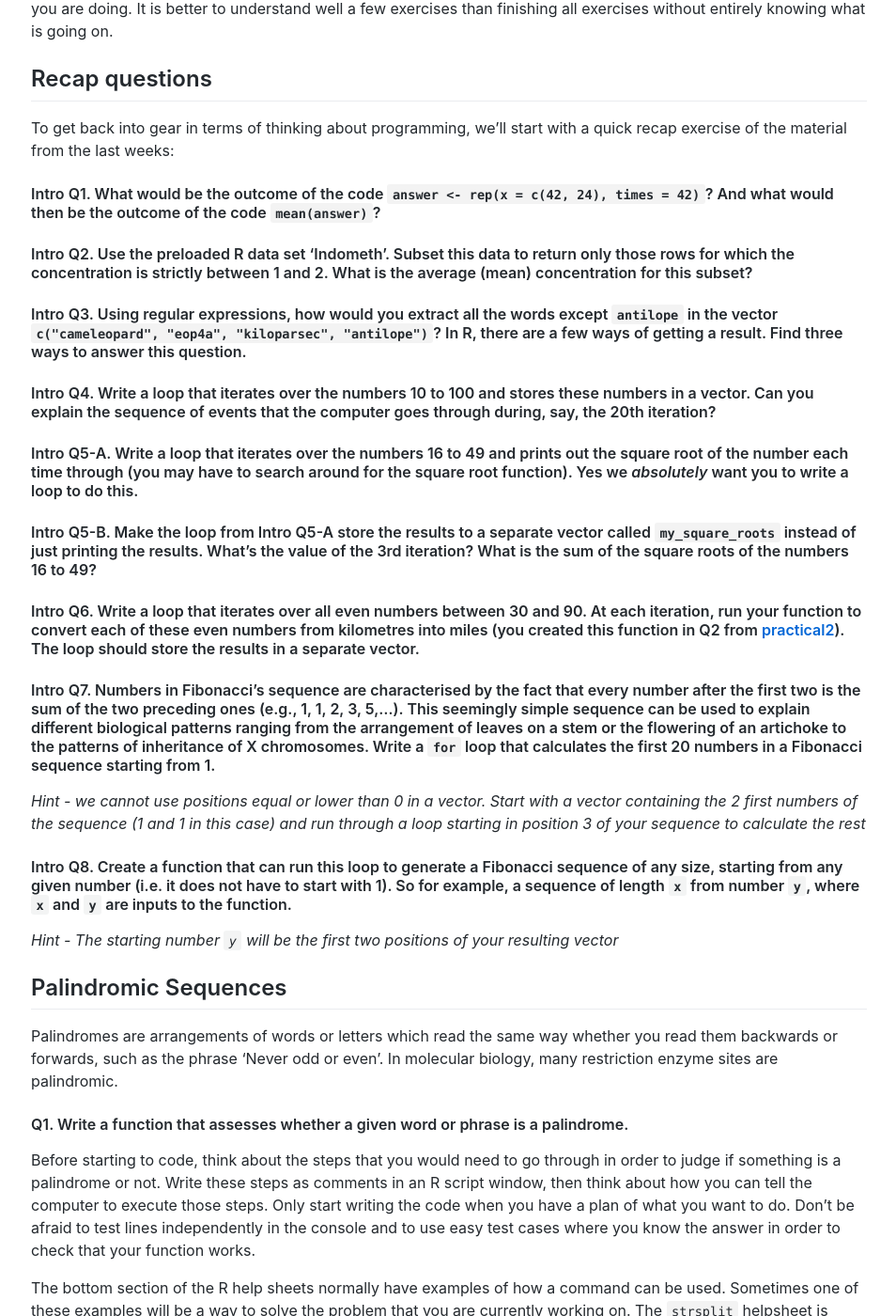
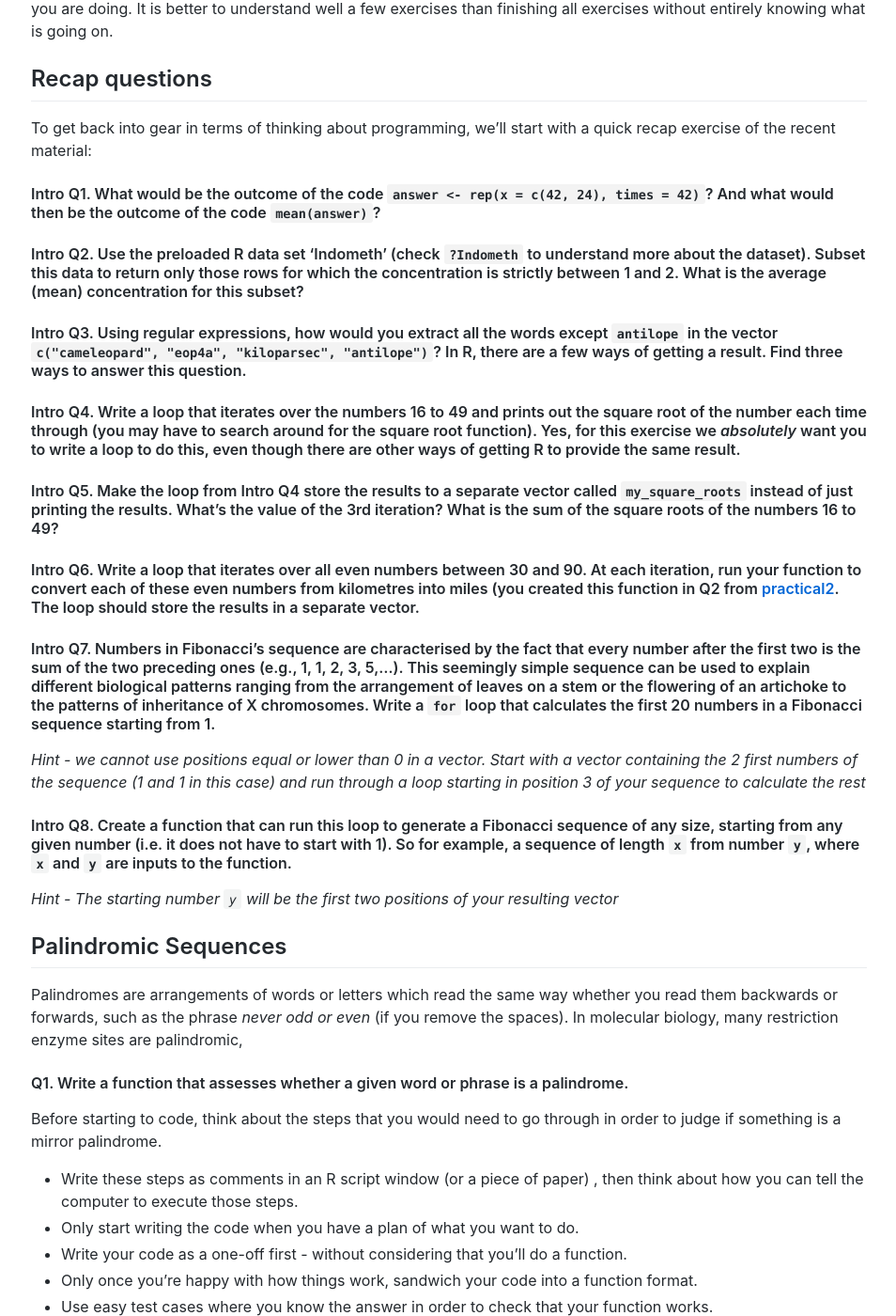
Before and after one commit to wurmlab/SBC361-programming-in-R, a Jekyll site: the page built from 2021/practical3/index.md, in a window 1280 px wide and 1400 px high, scrolled down 419 px. Shown: the whole window at 94% size, without its empty margins (162-1116 px from the left). Built offline with Jekyll 4.4.1, drawn with Linux system fonts in a browser that asks for light colours; some of the changed text lies outside the part shown.

Commit message:
Several fixes
- wording stuff
- addressed #32
- url to prac2 wouldn't have worked
- add arguments to function

````diff
--- a/2021/practical3/index.md
+++ b/2021/practical3/index.md
@@ -11,21 +11,19 @@ This session will be a recap of what we saw in [practical 1](../practical1) and
 **REMEMBER** The important thing is that you understand what you are doing. It is better to understand well a few exercises than finishing all exercises without entirely knowing what is going on.
 
 ## Recap questions
-To get back into gear in terms of thinking about programming, we’ll start with a quick recap exercise of the material from the last weeks:
+To get back into gear in terms of thinking about programming, we’ll start with a quick recap exercise of the recent material:
 
 #### Intro Q1. What would be the outcome of the code `answer <- rep(x = c(42, 24), times = 42)`? And what would then be the outcome of the code `mean(answer)`?
 
-#### Intro Q2. Use the preloaded R data set 'Indometh'. Subset this data to return only those rows for which the concentration is strictly between 1 and 2. What is the average (mean) concentration for this subset?
+#### Intro Q2. Use the preloaded R data set 'Indometh' (check `?Indometh` to understand more about the dataset). Subset this data to return only those rows for which the concentration is strictly between 1 and 2. What is the average (mean) concentration for this subset?
 
 #### Intro Q3. Using regular expressions, how would you extract all the words except `antilope` in the vector `c("cameleopard", "eop4a", "kiloparsec", "antilope")`? In R, there are a few ways of getting a result. Find three ways to answer this question.
 
-#### Intro Q4. Write a loop that iterates over the numbers 10 to 100 and stores these numbers in a vector. Can you explain the sequence of events that the computer goes through during, say, the 20th iteration?
+#### Intro Q4. Write a loop that iterates over the numbers 16 to 49 and prints out the square root of the number each time through (you may have to search around for the square root function). Yes, for this exercise we *absolutely* want you to write a loop to do this, even though there are other ways of getting R to provide the same result.
 
-#### Intro Q5-A. Write a loop that iterates over the numbers 16 to 49 and prints out the square root of the number each time through (you may have to search around for the square root function). Yes we *absolutely* want you to write a loop to do this.
+#### Intro Q5. Make the loop from Intro Q4 store the results to a separate vector called `my_square_roots` instead of just printing the results. What's the value of the 3rd iteration? What is the sum of the square roots of the numbers 16 to 49?
 
-#### Intro Q5-B. Make the loop from Intro Q5-A store the results to a separate vector called `my_square_roots` instead of just printing the results. What's the value of the 3rd iteration? What is the sum of the square roots of the numbers 16 to 49?
-
-#### Intro Q6. Write a loop that iterates over all even numbers between 30 and 90. At each iteration, run your function to convert each of these even numbers from kilometres into miles (you created this function in Q2 from [practical2](https://wurmlab.github.io/SBC361-programming-in-R/practical2.html)). The loop should store the results in a separate vector.
+#### Intro Q6. Write a loop that iterates over all even numbers between 30 and 90. At each iteration, run your function to convert each of these even numbers from kilometres into miles (you created this function in Q2 from [practical2](../practical2). The loop should store the results in a separate vector.
 
 #### Intro Q7. Numbers in Fibonacci's sequence are characterised by the fact that every number after the first two is the sum of the two preceding ones (e.g., 1, 1, 2, 3, 5,...). This seemingly simple sequence can be used to explain different biological patterns ranging from the arrangement of leaves on a stem or the flowering of an artichoke to the patterns of inheritance of X chromosomes. Write a `for` loop that calculates the first 20 numbers in a Fibonacci sequence starting from 1.
 
@@ -37,10 +35,15 @@ To get back into gear in terms of thinking about programming, we’ll start with
 
 ## Palindromic Sequences
 
-Palindromes are arrangements of words or letters which read the same way whether you read them backwards or forwards, such as the phrase ‘Never odd or even’. In molecular biology, many restriction enzyme sites are palindromic.
+Palindromes are arrangements of words or letters which read the same way whether you read them backwards or forwards, such as the phrase *never odd or even* (if you remove the spaces). In molecular biology, many restriction enzyme sites are palindromic,
 
 #### Q1. Write a function that assesses whether a given word or phrase is a palindrome.
-Before starting to code, think about the steps that you would need to go through in order to judge if something is a palindrome or not. Write these steps as comments in an R script window, then think about how you can tell the computer to execute those steps. Only start writing the code when you have a plan of what you want to do. Don’t be afraid to test lines independently in the console and to use easy test cases where you know the answer in order to check that your function works.
+Before starting to code, think about the steps that you would need to go through in order to judge if something is a mirror palindrome.
+ * Write these steps as comments in an R script window (or a piece of paper) , then think about how you can tell the computer to execute those steps.
+ * Only start writing the code when you have a plan of what you want to do.
+ * Write your code as a one-off first - without considering that you'll do a function.
+ * Only once you're happy with how things work, sandwich your code into a function format.
+ * Use easy test cases where you know the answer in order to check that your function works.
 
 The bottom section of the R help sheets normally have examples of how a command can be used. Sometimes one of these examples will be a way to solve the problem that you are currently working on. The `strsplit` helpsheet is particularly interesting in relation to this question.
 
@@ -50,7 +53,7 @@ The bottom section of the R help sheets normally have examples of how a command
    ||||||||
 3’ TGGATCCA 5’
 ```
-#### Both ACCTAGGT and its complementary sequence TGGATCCA are identical if read from 5’ to 3’, that is, ACCTAGGT is a palindromic sequence. Write a function that assesses whether a DNA sequence is a palindrome. You will need to convert it to its reverse complement and then compare this to the original sequence. Again, there are commands which may help you in the ‘Working with DNA data’ section from the [last session](https://wurmlab.github.io/SBC361-programming-in-R/practical2.html).
+#### Both ACCTAGGT and its complementary sequence TGGATCCA are identical if read from 5’ to 3’, that is, ACCTAGGT is a palindromic sequence. Write a function that assesses whether a DNA sequence is a palindrome. You will need to convert it to its reverse complement and then compare this to the original sequence. Again, there are commands which may help you in the ‘Working with DNA data’ section from the [last session](../practical2).
 
 ## Open Reading Frames
 Protein-coding regions in the genome can be predicted by detecting open reading frames. An open reading frame normally begins with the start codon ‘ATG’ and ends at one of three possible stop codons, ‘TGA’, ‘TAA’ and ‘TAG’. The sequence in between these two points is arranged in 3-base codons.
````
Also changed, not shown: other parts of 2021/practical3/index.md (+4 -4 lines).
